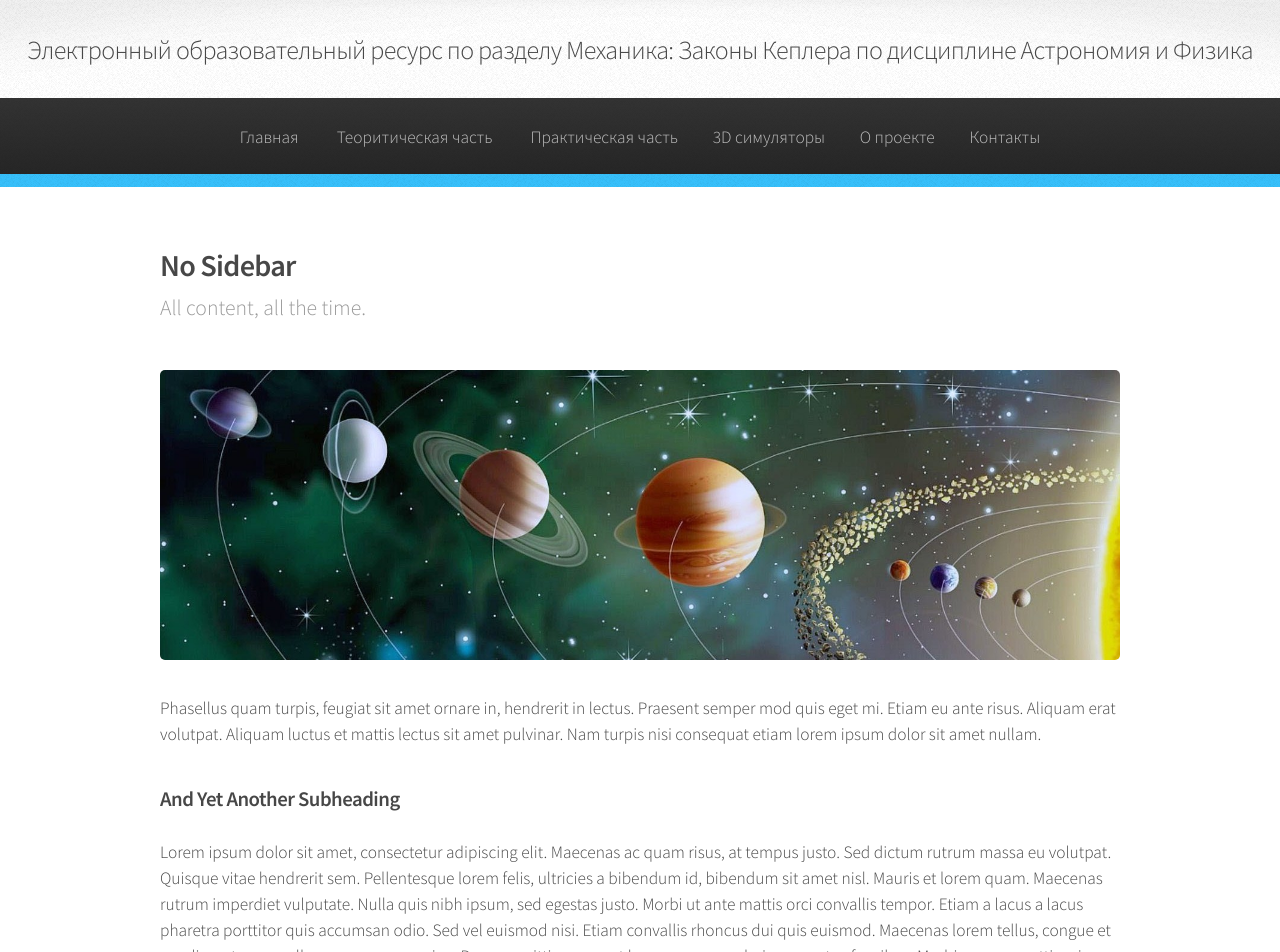
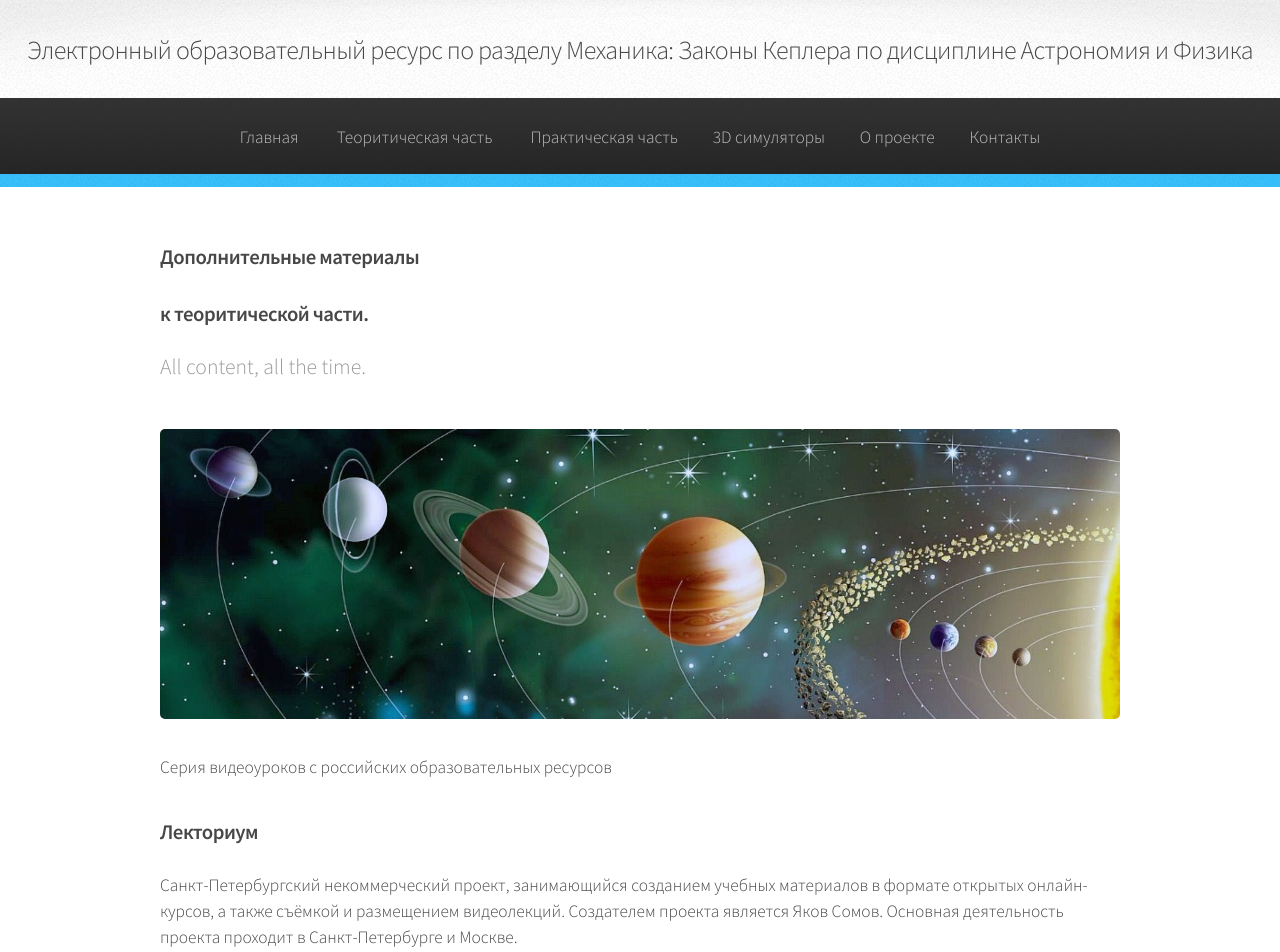
Before and after one commit to VlPop/VlPop.github.io, a Jekyll site: the page built from dopoln_mat.html, in a window 1280 px wide and 1400 px high. Shown: the top 952 px of the window. Built offline with Jekyll 4.4.1, drawn with Linux system fonts in a browser that asks for light colours; some of the changed text lies outside the part shown.

Commit message:
Update dopoln_mat.html

```diff
--- a/dopoln_mat.html
+++ b/dopoln_mat.html
@@ -12,33 +12,24 @@ layout: default
 
 					<article>
 						<header>
-							<h2>No Sidebar</h2>
+							<h3>Дополнительные материалы</h3>
+							<h3>к теоритической части.</h3>
+							<p>    </p>
 							<p>All content, all the time.</p>
 						</header>
 
 						<span class="image featured"><img src="{{ site.baseurl }}/assets/images/banner.jpg" alt="" /></span>
 
-						<p>Phasellus quam turpis, feugiat sit amet ornare in, hendrerit in lectus.
-						Praesent semper mod quis eget mi. Etiam eu ante risus. Aliquam erat volutpat.
-						Aliquam luctus et mattis lectus sit amet pulvinar. Nam turpis nisi
-						consequat etiam lorem ipsum dolor sit amet nullam.</p>
+						<p>Серия видеоуроков с российских образовательных ресурсов</p>
 
-						<h3>And Yet Another Subheading</h3>
-						<p>Lorem ipsum dolor sit amet, consectetur adipiscing elit. Maecenas ac quam risus, at tempus
-						justo. Sed dictum rutrum massa eu volutpat. Quisque vitae hendrerit sem. Pellentesque lorem felis,
-						ultricies a bibendum id, bibendum sit amet nisl. Mauris et lorem quam. Maecenas rutrum imperdiet
-						vulputate. Nulla quis nibh ipsum, sed egestas justo. Morbi ut ante mattis orci convallis tempor.
-						Etiam a lacus a lacus pharetra porttitor quis accumsan odio. Sed vel euismod nisi. Etiam convallis
-						rhoncus dui quis euismod. Maecenas lorem tellus, congue et condimentum ac, ullamcorper non sapien.
-						Donec sagittis massa et leo semper a scelerisque metus faucibus. Morbi congue mattis mi.
-						Phasellus sed nisl vitae risus tristique volutpat. Cras rutrum commodo luctus.</p>
+						<h3>Лекториум</h3>
+						<p>Санкт-Петербургский некоммерческий проект, занимающийся созданием учебных материалов в формате
+						открытых онлайн-курсов, а также съёмкой и размещением видеолекций. Создателем проекта является Яков Сомов.
+						Основная деятельность проекта проходит в Санкт-Петербурге и Москве.</p>
 
-						<p>Phasellus odio risus, faucibus et viverra vitae, eleifend ac purus. Praesent mattis, enim
-						quis hendrerit porttitor, sapien tortor viverra magna, sit amet rhoncus nisl lacus nec arcu.
-						Suspendisse laoreet metus ut metus imperdiet interdum aliquam justo tincidunt. Mauris dolor urna,
-						fringilla vel malesuada ac, dignissim eu mi. Praesent mollis massa ac nulla pretium pretium.
-						Maecenas tortor mauris, consectetur pellentesque dapibus eget, tincidunt vitae arcu.
-						Vestibulum purus augue, tincidunt sit amet iaculis id, porta eu purus.</p>
+						<p>В данном разделе размещены несколько видеолекций по теме: Небесная механика</p>
+						<p></p>
+						<iframe width="1280" height="720" src="https://www.youtube.com/embed/OneiHN7oAVY?list=PL-_cKNuVAYAXtLZdii7_o439TMIRhDtQb" frameborder="0" allow="accelerometer; autoplay; encrypted-media; gyroscope; picture-in-picture" allowfullscreen></iframe>
 					</article>
 
 			</div>
```
